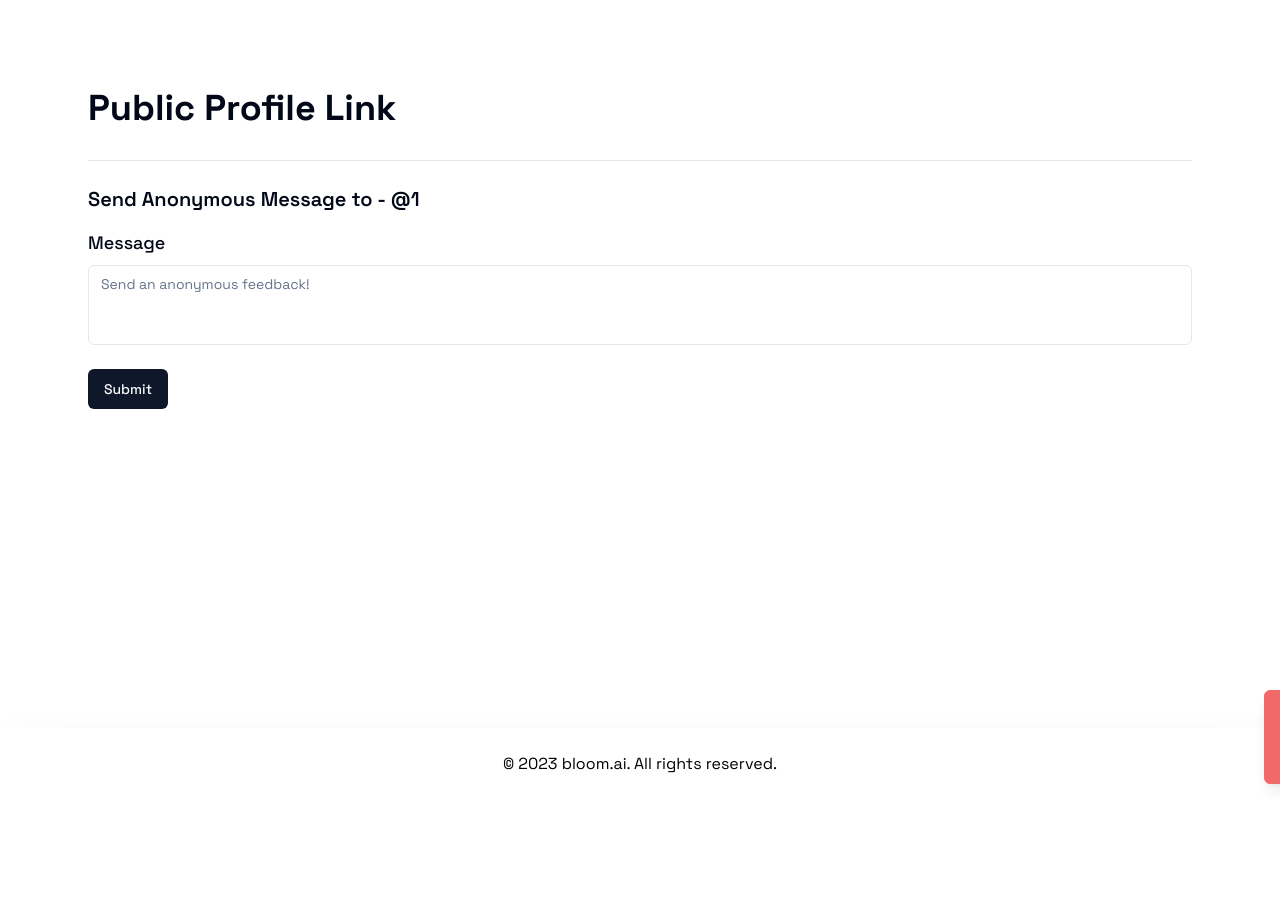
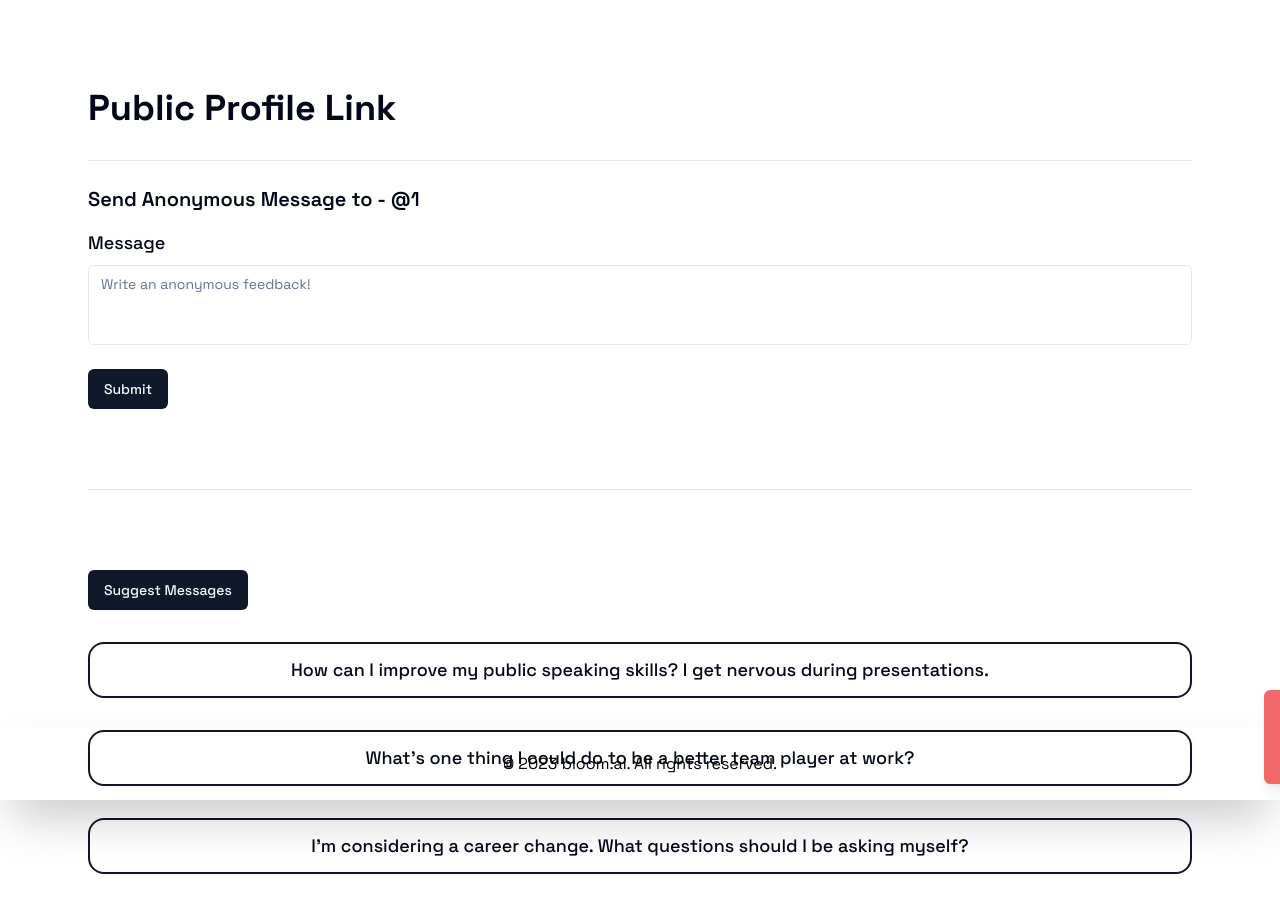
Before and after one commit to dipenkumarr/bloom.ai, a Next.js app: page /u/1 in a window 1280 px wide. Before the commit the page ends 800 px from the top, so only its background shows below. Built offline with nearby package versions, Linux system fonts and the light colour scheme; no server answers.

Commit message:
Add AI integration to suggest messages

```diff
--- a/src/app/api/suggest-messages/route.ts
+++ b/src/app/api/suggest-messages/route.ts
@@ -1,5 +1,5 @@
 import { google } from "@ai-sdk/google";
-import { streamText } from "ai";
+import { StreamingTextResponse, streamText } from "ai";
 
 // Allow streaming responses up to 30 seconds
 export const maxDuration = 30;
@@ -7,15 +7,31 @@ export const maxDuration = 30;
 export async function POST(req: Request) {
 	try {
 		// const { messages } = await req.json();
-		const prompt =
-			"Create a list of three open-ended and engaging questions formatted as a single string. Each question should be separated by '||'. These questions are for an anonymous social messaging platform, like Qooh.me, and should be suitable for a diverse audience. Avoid personal or sensitive topics, focusing instead on universal themes that encourage friendly interaction. For example, your output should be structured like this: 'What’s a hobby you’ve recently started?||If you could have dinner with any historical figure, who would it be?||What’s a simple thing that makes you happy?'. Ensure the questions are intriguing, foster curiosity, and contribute to a positive and welcoming conversational environment.";
+		const prompt = `You are an AI assistant for bloom.ai, a platform fostering engaging conversations. Generate 3 thought-provoking questions or feedback prompts, each separated by '||'. These should be suitable for a diverse audience and encourage friendly interaction.
+                Consider the following guidelines:
+                1. Make questions open-ended to spark discussion
+                2. Cover a range of topics (e.g., personal growth, social issues, fun hypotheticals)
+                3. Avoid sensitive or overly personal subjects
+                4. Ensure prompts are universally relatable and inclusive
+                5. Aim for a mix of light-hearted and more reflective questions
+                6. Keep language clear and concise
+
+                Format your response as: 'Question 1||Question 2||Question 3'
+
+                Example output:
+                'What's a small change you've made that had a big impact on your life?||If you could instantly become an expert in one subject, what would you choose and why?||What's a piece of advice you wish you could give to your younger self?'
+
+                Provide 3 new, unique questions/feedback prompts following these guidelines.`;
 
 		const result = await streamText({
 			model: google("models/gemini-1.5-flash-latest"),
 			prompt,
 		});
 
-		return result.toAIStreamResponse();
+		console.log("ai result: ", result);
+
+		// return result.toAIStreamResponse();
+		return new StreamingTextResponse(result.toAIStream());
 	} catch (error) {
 		console.error("An unexpected error occurred", error);
 		throw error;
--- a/src/app/u/[username]/page.tsx
+++ b/src/app/u/[username]/page.tsx
@@ -23,14 +23,43 @@ import {
 } from "@/components/ui/form";
 import { Textarea } from "@/components/ui/textarea";
 import { Separator } from "@/components/ui/separator";
+import { useCompletion } from "ai/react";
+import { Loader2 } from "lucide-react";
+
+const initialFeedbacks =
+	"How can I improve my public speaking skills? I get nervous during presentations.||What's one thing I could do to be a better team player at work?||I'm considering a career change. What questions should I be asking myself?";
+
+const parseFeedbacks = (messageString: string): string[] => {
+	return messageString.split("||");
+};
+
+const prompt = `You are an AI assistant for bloom.ai, a platform fostering engaging conversations. Generate 3 thought-provoking questions or feedback prompts, each separated by '||'. These should be suitable for a diverse audience and encourage friendly interaction.
+Consider the following guidelines:
+1. Make questions open-ended to spark discussion
+2. Cover a range of topics (e.g., personal growth, social issues, fun hypotheticals)
+3. Avoid sensitive or overly personal subjects
+4. Ensure prompts are universally relatable and inclusive
+5. Aim for a mix of light-hearted and more reflective questions
+6. Keep language clear and concise
+
+Format your response as: 'Question 1||Question 2||Question 3'
+
+Example output:
+'What's a small change you've made that had a big impact on your life?||If you could instantly become an expert in one subject, what would you choose and why?||What's a piece of advice you wish you could give to your younger self?'
+
+Provide 3 new, unique questions/feedback prompts following these guidelines.`;
 
 const MessagePage = () => {
-	const [messageContent, setMessageContent] = useState("");
 	const [isSendingMessage, setIsSendingMessage] = useState(false);
 	const [isAcceptingMessage, setIsAcceptingMessage] = useState(false);
 
 	const { toast } = useToast();
 	const params = useParams<{ username: string }>();
+
+	const { completion, isLoading, error, complete } = useCompletion({
+		api: "/api/suggest-messages",
+		initialCompletion: initialFeedbacks,
+	});
 
 	const form = useForm<z.infer<typeof messageSchema>>({
 		resolver: zodResolver(messageSchema),
@@ -99,6 +128,34 @@ const MessagePage = () => {
 		}
 	};
 
+	useEffect(() => {
+		if (error) {
+			toast({
+				title: "Error",
+				description: error.message,
+			});
+		}
+	}, [error]);
+
+	const fetchSuggestedMessages = async () => {
+		try {
+			// Add a random element to the prompt
+			const randomPrompt = `${prompt}\n\nRandom seed: ${Math.random()}`;
+			console.log("Fetching new suggestions...");
+			const result = await complete(randomPrompt);
+			console.log("API response:", result);
+			// You might want to update state here if the completion state isn't updating automatically
+		} catch (error) {
+			console.error("Error fetching messages:", error);
+			toast({
+				title: "Error",
+				description:
+					"Failed to fetch suggested messages. Please try again.",
+				variant: "destructive",
+			});
+		}
+	};
+
 	return (
 		<div className="my-8 mx-4 md:mx-8 lg:mx-auto p-6 mt-16 rounded w-full max-w-6xl">
 			<h1 className="text-4xl font-bold mb-8">Public Profile Link</h1>
@@ -125,7 +182,7 @@ const MessagePage = () => {
 										</FormLabel>
 										<FormControl>
 											<Textarea
-												placeholder="Send an anonymous feedback!"
+												placeholder="Write an anonymous feedback!"
 												className="resize-none"
 												{...field}
 											/>
@@ -141,6 +198,37 @@ const MessagePage = () => {
 					</Form>
 				</div>
 			</div>
+
+			<Separator className="mt-20" />
+
+			<div className="mt-20">
+				<div>
+					<Button
+						onClick={() => fetchSuggestedMessages()}
+						disabled={isLoading}
+					>
+						Suggest Messages
+					</Button>
+				</div>
+				<div className="mt-4">
+					{parseFeedbacks(completion).map((message, index) => {
+						return (
+							<button
+								key={index}
+								onClick={() =>
+									form.reset({
+										...form.getValues(),
+										content: message,
+									})
+								}
+								className="my-4 w-full p-3 text-lg font-medium border-2 border-solid border-slate-900 rounded-2xl"
+							>
+								<p>{message}</p>
+							</button>
+						);
+					})}
+				</div>
+			</div>
 		</div>
 	);
 };
```
